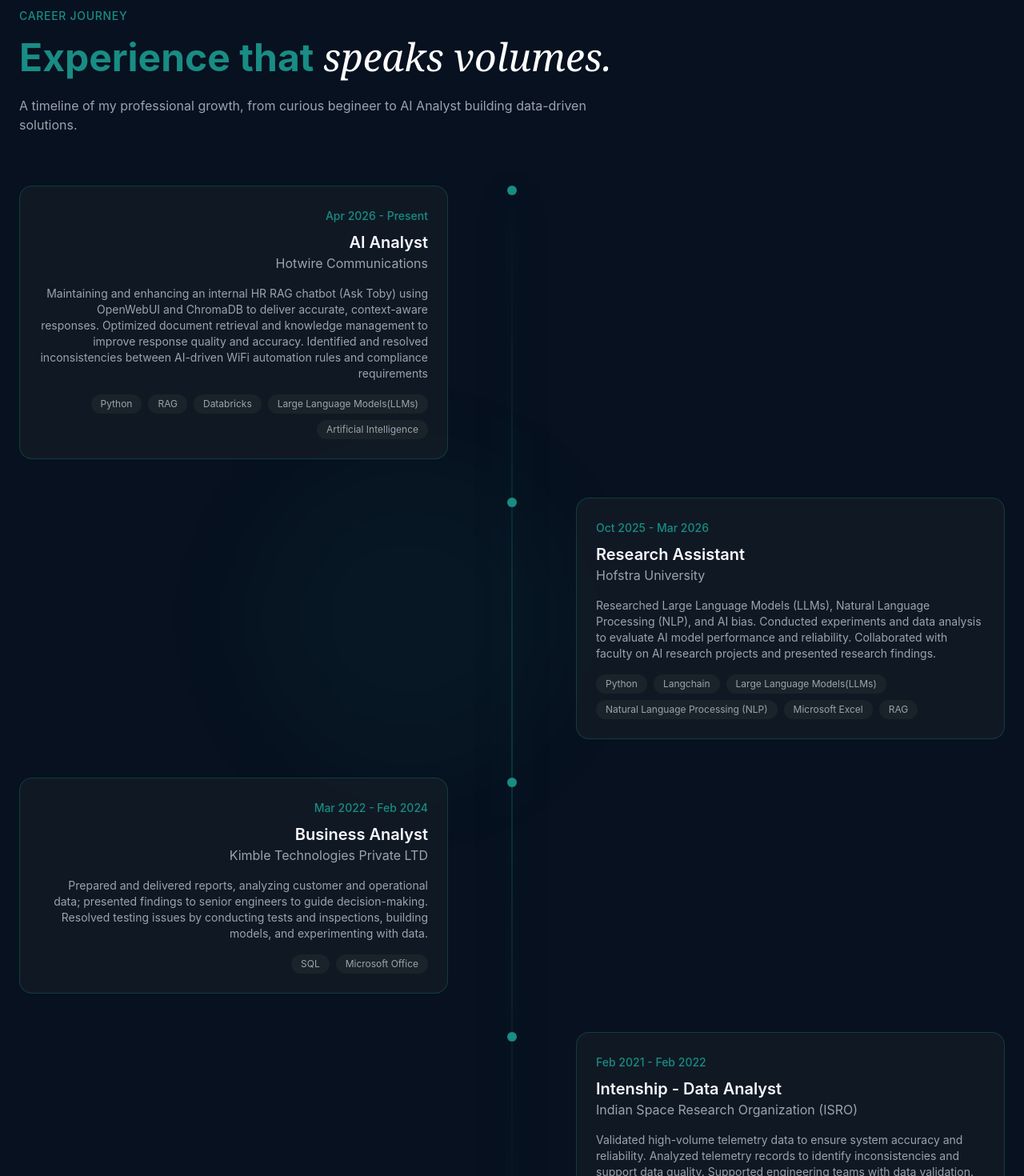
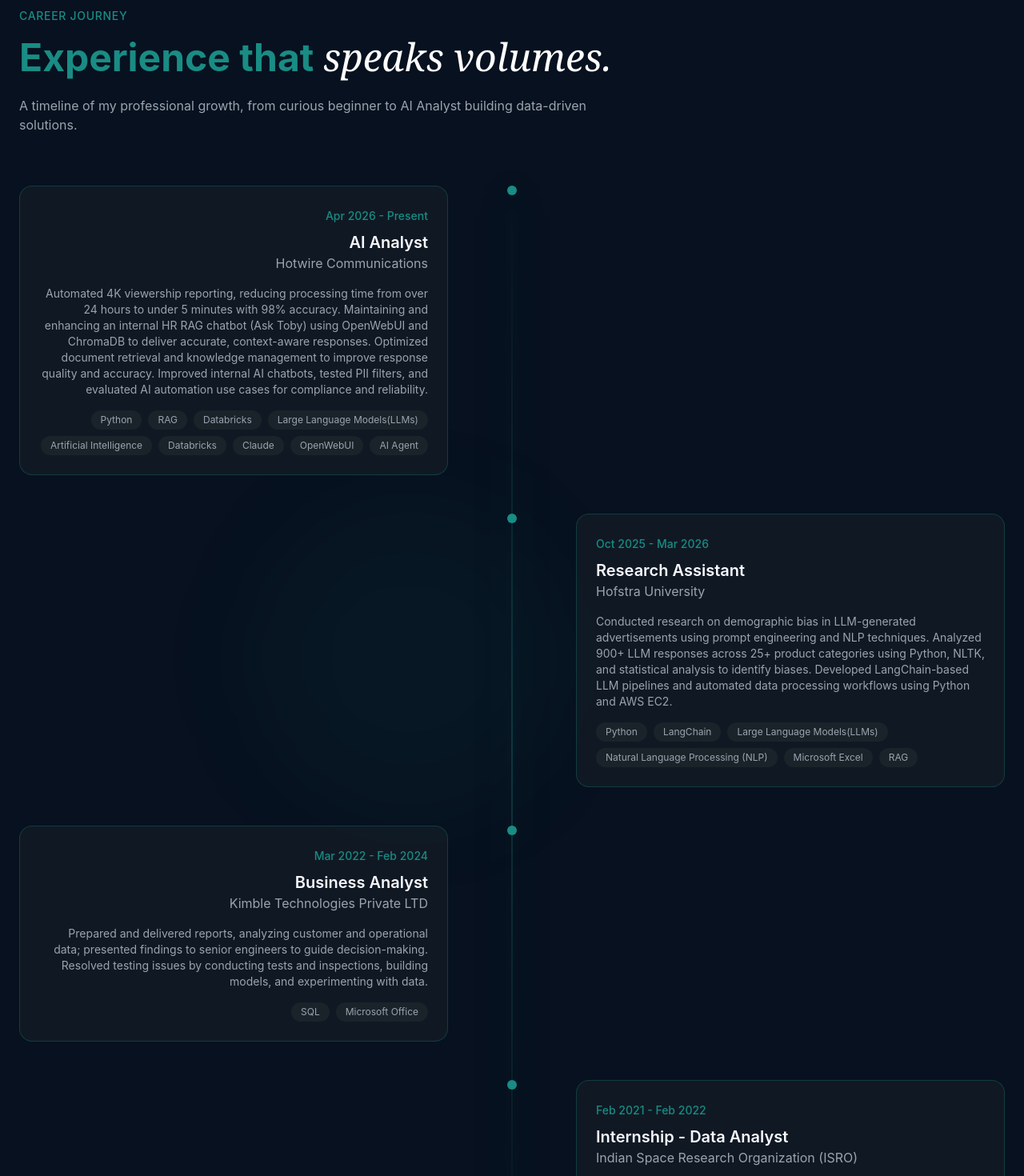
Before and after one commit to JinalVaniya/Personal-website, a React (Vite) app: page / in a window 1280 px wide. Shown: the part 4020-5490 px from the top of the page at 80% size. Built offline with nearby package versions, Linux system fonts and the light colour scheme.

Commit message:
Revise experience descriptions and correct spelling
Updated job descriptions and technologies for various roles, enhancing clarity and detail. Corrected spelling of 'beginner' in the introduction.

```diff
--- a/src/sections/Experience.jsx
+++ b/src/sections/Experience.jsx
@@ -3,16 +3,16 @@ const experiences = [
         period: "Apr 2026 - Present",
         role: "AI Analyst",
         company: "Hotwire Communications",
-        description: "Maintaining and enhancing an internal HR RAG chatbot (Ask Toby) using OpenWebUI and ChromaDB to deliver accurate, context-aware responses. Optimized document retrieval and knowledge management to improve response quality and accuracy. Identified and resolved inconsistencies between AI-driven WiFi automation rules and compliance requirements",
-        technologies: ["Python", "RAG", "Databricks", "Large Language Models(LLMs)", "Artificial Intelligence"],
+        description: "Automated 4K viewership reporting, reducing processing time from over 24 hours to under 5 minutes with 98% accuracy. Maintaining and enhancing an internal HR RAG chatbot (Ask Toby) using OpenWebUI and ChromaDB to deliver accurate, context-aware responses. Optimized document retrieval and knowledge management to improve response quality and accuracy. Improved internal AI chatbots, tested PII filters, and evaluated AI automation use cases for compliance and reliability.",
+        technologies: ["Python", "RAG", "Databricks", "Large Language Models(LLMs)", "Artificial Intelligence", "Databricks", "Claude", "OpenWebUI", "AI Agent"],
         current: true,
     },
     {
         period: "Oct 2025 - Mar 2026",
         role: "Research Assistant",
         company: "Hofstra University",
-        description: "Researched Large Language Models (LLMs), Natural Language Processing (NLP), and AI bias. Conducted experiments and data analysis to evaluate AI model performance and reliability. Collaborated with faculty on AI research projects and presented research findings.",
-        technologies: ["Python", "Langchain", "Large Language Models(LLMs)", "Natural Language Processing (NLP)","Microsoft Excel", "RAG"],
+        description: "Conducted research on demographic bias in LLM-generated advertisements using prompt engineering and NLP techniques. Analyzed 900+ LLM responses across 25+ product categories using Python, NLTK, and statistical analysis to identify biases. Developed LangChain-based LLM pipelines and automated data processing workflows using Python and AWS EC2.",
+        technologies: ["Python", "LangChain", "Large Language Models(LLMs)", "Natural Language Processing (NLP)", "Microsoft Excel", "RAG"],
         current: false,
     },
     {
@@ -25,9 +25,9 @@ const experiences = [
     },
     {
         period: "Feb 2021 - Feb 2022",
-        role: "Intenship - Data Analyst",
+        role: "Internship - Data Analyst",
         company: "Indian Space Research Organization (ISRO)",
-        description: "Validated high-volume telemetry data to ensure system accuracy and reliability. Analyzed telemetry records to identify inconsistencies and support data quality. Supported engineering teams with data validation.",
+        description: "Analyzed and validated satellite telemetry streams at ~100 Mbps, running integrity checks across data channels to maintain data accuracy, reducing invalid records by 25%. Engineered a Flask-based web interface that centralized and simplified system access, reducing user onboarding time and standardizing the training workflow.",
         technologies: ["SQL", "Python", "MySQL", "Microsoft Office"],
         current: false,
     },
@@ -51,7 +51,7 @@ export const Experience = () => {
                         speaks volumes.</span>
                 </h2>
                 <p className="text-muted-foreground animate-fade-in animation-delay-200">
-                    A timeline of my professional growth, from curious begineer to AI Analyst building data-driven solutions.
+                    A timeline of my professional growth, from curious beginner to AI Analyst building data-driven solutions.
                 </p>
             </div>
 
@@ -95,7 +95,7 @@ export const Experience = () => {
                                         {exp.description}</p>
                                     <div
                                     className={`flex flex-wrap gap-2 mt-4 ${
-                                        idx % 2 === 0 ? "md:justify-end" : ""}`}>
+                                        idx % 2 === 0 ? "md:justify-end": ""}`}>
                                         {exp.technologies.map((tech, techIdx) => (
                                         <span
                                         key = {techIdx}
```
